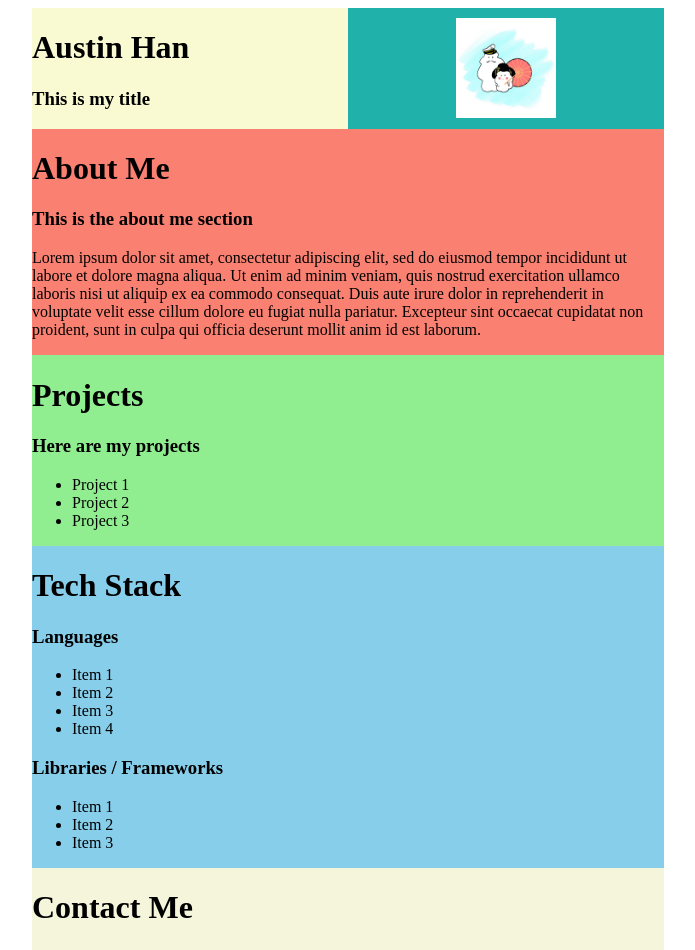
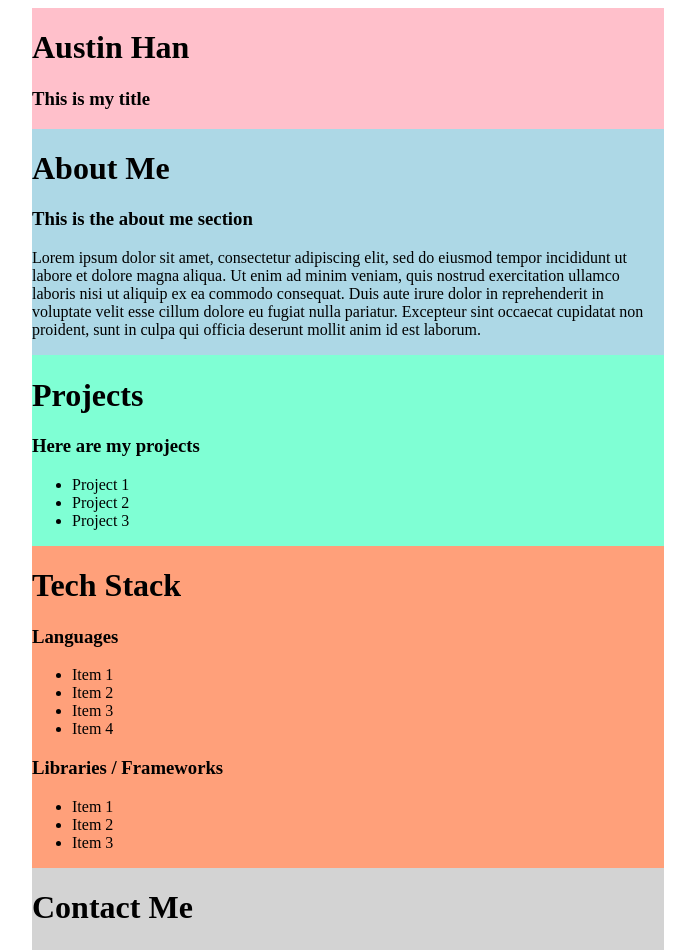
Before and after one commit to austinbhan/portfolioV2, a React app: page / in a window 1280 px wide. Shown: the top 950 px of the page, without its empty margins (292-987 px from the left). Built offline with nearby package versions, Linux system fonts and the light colour scheme.

Commit message:
Reformat to prepare for grid

```diff
--- a/src/Components/AboutMe.jsx
+++ b/src/Components/AboutMe.jsx
@@ -2,7 +2,7 @@ import styles from '../app.css';
 
 export default function AboutMe() {
   return (
-    <div className={styles.aboutMe}>
+    <div className={styles.gridThree}>
       <h1>About Me</h1>
       <h3>This is the about me section</h3>
       <p>Lorem ipsum dolor sit amet,
--- a/src/Components/ContactMe.jsx
+++ b/src/Components/ContactMe.jsx
@@ -2,7 +2,7 @@ import styles from '../app.css';
 
 export default function ContactMe() {
   return (
-    <div className={styles.contactMe}>
+    <div className={styles.gridNine}>
       <h1>Contact Me</h1>
       <h3>Here is my contact information</h3>
       <ul>
--- a/src/Components/Header.jsx
+++ b/src/Components/Header.jsx
@@ -2,16 +2,9 @@ import styles from '../app.css';
 
 export default function Header() {
   return (
-    <div className={styles.headerPage}>
-      <div className={styles.headerElementOne}>
-        <h1>Austin Han</h1>
-        <h3>This is my title</h3>
-      </div>
-      <div className={styles.headerElementTwo}>
-        <img
-          className={styles.profilePicture}
-          src={require('../Assets/placeholder.jpg')} />
-      </div>
+    <div className={styles.gridOne}>
+      <h1>Austin Han</h1>
+      <h3>This is my title</h3>
     </div>
   );
 }
--- a/src/Components/Projects.jsx
+++ b/src/Components/Projects.jsx
@@ -2,7 +2,7 @@ import styles from '../app.css';
 
 export default function Projects() {
   return (
-    <div className={styles.projects}>
+    <div className={styles.gridFive}>
       <h1>Projects</h1>
       <h3>Here are my projects</h3>
       <ul>
--- a/src/Components/TechStack/TechStack.jsx
+++ b/src/Components/TechStack.jsx
@@ -1,8 +1,8 @@
-import styles from '../../app.css';
+import styles from '../app.css';
 
 export default function TechStack() {
   return (
-    <div className={styles.techStack}>
+    <div className={styles.gridSeven}>
       <h1>Tech Stack</h1>
       <h3>Languages</h3>
       <ul>
--- a/src/app.css
+++ b/src/app.css
@@ -10,40 +10,28 @@
     align-items: center;
 }
 
-.headerPage {
+
+/* Header */
+.gridOne {
     background-color: pink;
-    display: grid;
-    grid-template-columns: 1fr 1fr;
 }
 
-.headerElementOne {
-    background-color: lightgoldenrodyellow;
+/* About Me */
+.gridThree {
+    background-color: lightblue;
 }
 
-.headerElementTwo {
-    display: flex;
-    align-items: center;
-    justify-content: center;
-    background-color: lightseagreen;
+/* Projects */
+.gridFive {
+    background-color: aquamarine;
 }
 
-.aboutMe {
-    background-color: salmon;
-
+/* Tech Stack */
+.gridSeven {
+    background-color: lightsalmon;
 }
 
-.techStack {
-    background-color: skyblue;
+/* Contact Me */
+.gridNine {
+    background-color: lightgray;
 }
-
-.projects {
-    background-color: lightgreen;
-}
-
-.profilePicture {
-    width: 100px;
-}
-
-.contactMe {
-    background-color: beige;
-}
--- a/src/app.jsx
+++ b/src/app.jsx
@@ -5,7 +5,7 @@ import styles from './app.css';
 
 import Header from './Components/Header';
 import AboutMe from './Components/AboutMe';
-import TechStack from './Components/TechStack/TechStack';
+import TechStack from './Components/TechStack';
 import Projects from './Components/Projects';
 import ContactMe from './Components/ContactMe';
 
@@ -24,3 +24,5 @@ export default function App() {
     </div>
   );
 }
+
+// FOR TOMORROW: CREATE GRID ALTERNATING SIDES
```
